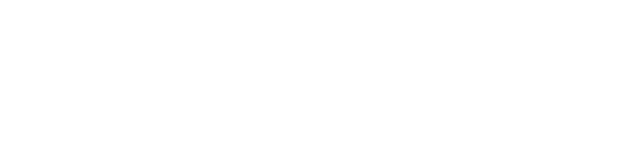
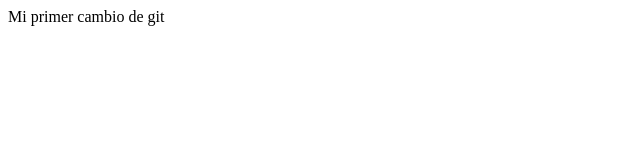
Before and after one commit to juliolossada/usandogit, a plain HTML site: page index.html in a window 1280 px wide. Shown: the whole page, without its empty margins (0-640 px from the left). Drawn offline with Linux system fonts and the light colour scheme.

Commit message:
modificacion del parrafo

```diff
--- a/index.html
+++ b/index.html
@@ -4,6 +4,6 @@
 	<title>Ejemplo</title>
 </head>
 <body>
-
+<p>Mi primer cambio de git</p>
 </body>
 </html>
```
